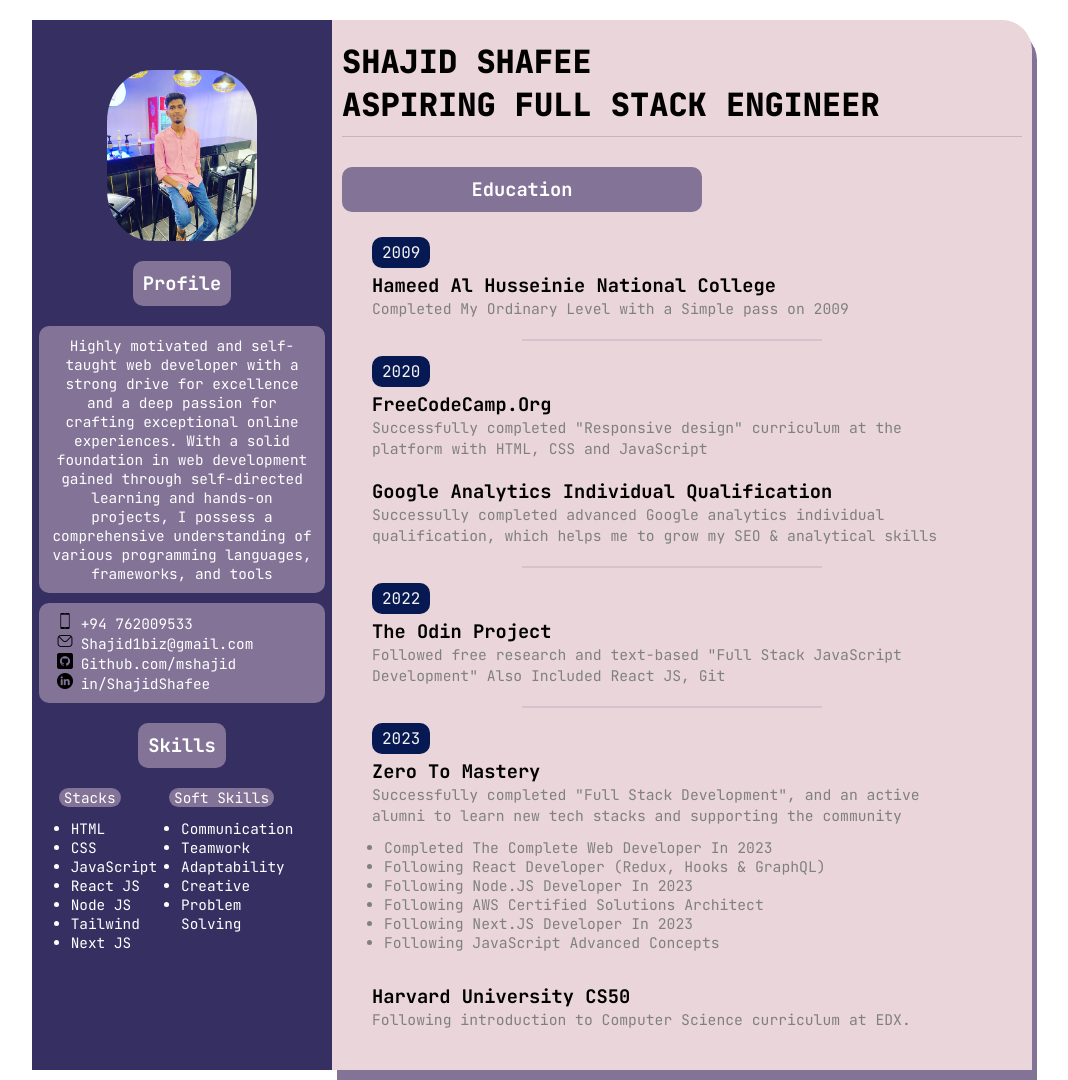
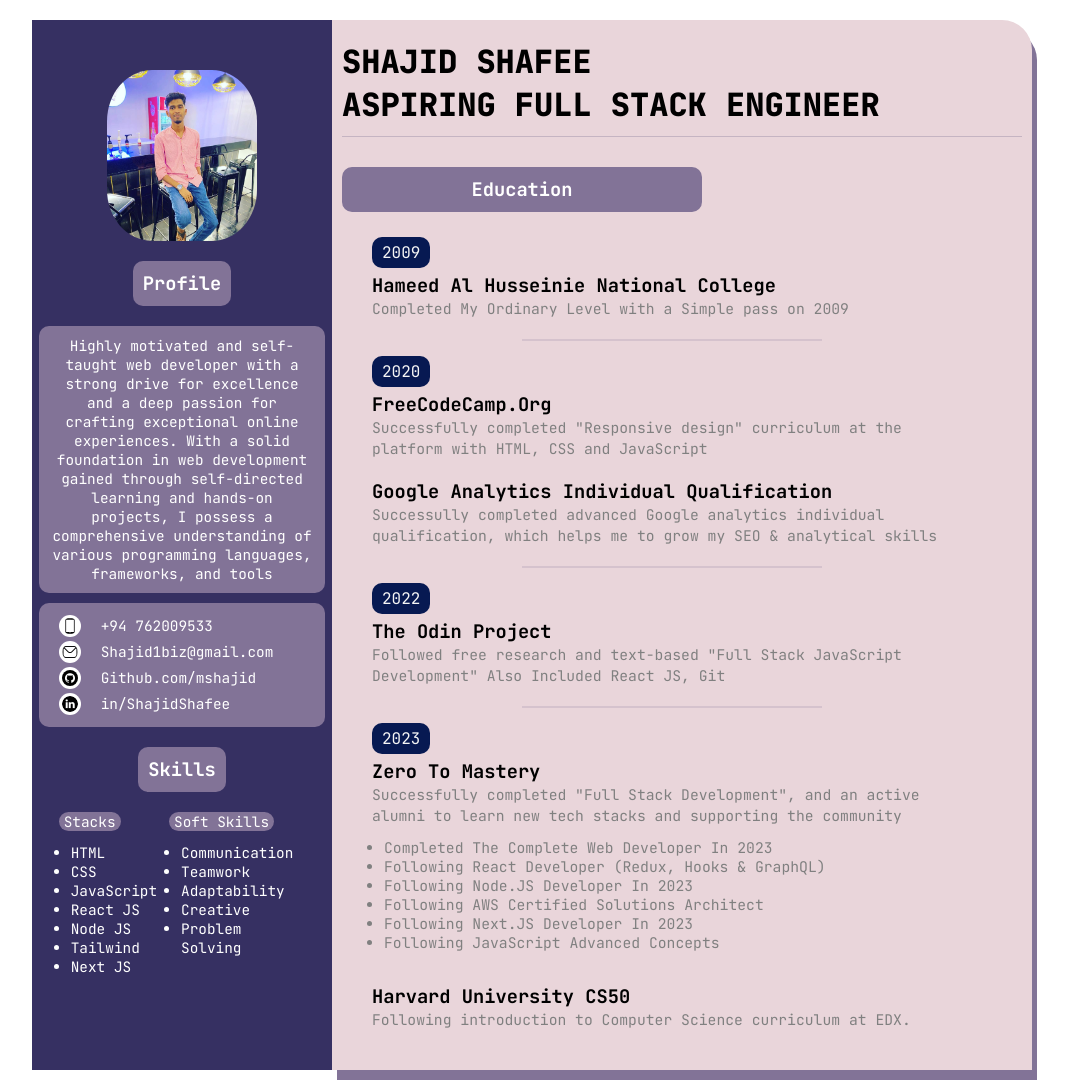
Before and after one commit to mshajid/My-Resume, a plain HTML site: page index.html in a window 1280 px wide. Shown: the whole page, without its empty margins (108-1176 px from the left). Drawn offline with Linux system fonts and the light colour scheme.

Commit message:
re-edited the personal section and made them flex

```diff
--- a/index.html
+++ b/index.html
@@ -36,20 +36,24 @@
                     </div>
 
                     <div class="personal">
-                        <div>
-                            <img class="logo" src="./assets/smartphone-call.png"/><span>+94 762009533</span>
+                        <div class="personal-section">
+                            <img class="logo" src="./assets/smartphone-call.png"/>
+                            <span>+94 762009533</span>
                         </div>
 
-                        <div>
-                            <img class="logo" src="./assets/mail.png"/><span>Shajid1biz@gmail.com</span>
+                        <div class="personal-section">
+                            <img class="logo" src="./assets/mail.png"/>
+                            <span>Shajid1biz@gmail.com</span>
                         </div>
 
-                        <div>
-                            <img class="logo" src="./assets/github.png"/><span>Github.com/mshajid</span>
+                        <div class="personal-section">
+                            <img class="logo" src="./assets/github.png"/>
+                            <span>Github.com/mshajid</span>
                         </div>
 
-                        <div>
-                            <img class="logo" src="./assets/linkedin.png"/><span>in/ShajidShafee</span>
+                        <div class="personal-section">
+                            <img class="logo" src="./assets/linkedin.png"/>
+                            <span>in/ShajidShafee</span>
                         </div>
                     </div>
 
--- a/style.css
+++ b/style.css
@@ -118,7 +118,10 @@ h1 {
 
 .logo {
     width: 16px;
-    margin: 0 8px;
+    margin: 02px 10px;
+    padding: 3px;
+    background-color: white;
+    border-radius: 50%;
 }
 
 .skill-section {
@@ -181,3 +184,10 @@ ul {
     max-width: 600px;
     margin: 20px 30px;
 }
+
+.personal-section {
+    display: flex;
+    justify-content: flex-start;
+    align-items: center;
+    gap: 10px;
+}
```
